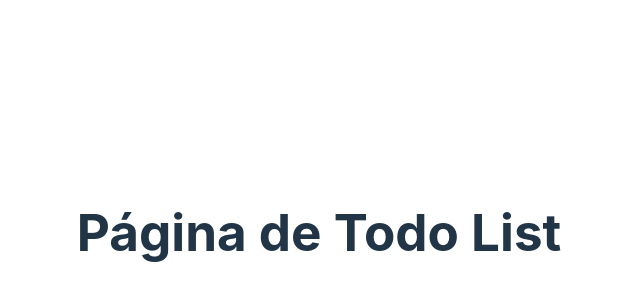
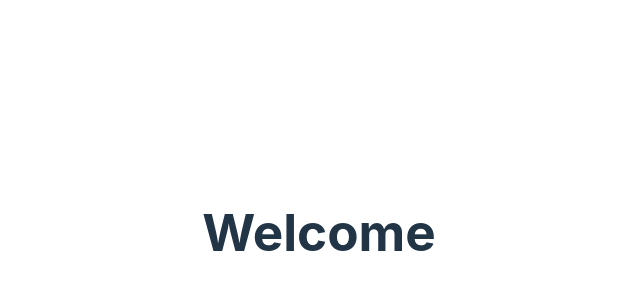
Before and after one commit to CleidsonGoes/Project-todo-list, a React (Vite) app: page /todo in a window 1280 px wide. Shown: the part 168-468 px from the top of the page, without its empty margins (321-961 px from the left). Built offline with nearby package versions, Linux system fonts and the light colour scheme.

Commit message:
renderizando info. armazenadas no context

```diff
--- a/src/pages/Login.tsx
+++ b/src/pages/Login.tsx
@@ -1,14 +1,17 @@
-import { ChangeEvent, FormEvent, useState } from "react"
+import { ChangeEvent, FormEvent, useContext, useState } from "react"
 import imageLogin from "../assets/pngwing.com (1).png"
 import { useNavigate } from "react-router-dom";
+import Context from "../context/Context";
 
 
 function Login() {
 
     const navigate = useNavigate();
+    const {onLogin} = useContext(Context);
 
     // const [username, setUsername] = useState('')
     // const [password, setPassword] = useState('')
+
 
     const [inputs, setInputs] = useState({
         username: '',
@@ -22,6 +25,7 @@ function Login() {
     const handleSubmit = (event: FormEvent) => {
         // para evitar o carregamento padrão do botão de enviar
         event.preventDefault();
+        onLogin(inputs.username)
         navigate("/todo")
     }
 
--- a/src/pages/TodoList.tsx
+++ b/src/pages/TodoList.tsx
@@ -1,6 +1,12 @@
+import { useContext } from "react"
+import Context from "../context/Context"
+
 function TodoList() {
+
+    const {user} = useContext(Context)
+
     return(
-        <h1>Página de Todo List</h1>
+        <h1>Welcome {user}</h1>
     )
 }
 
```
